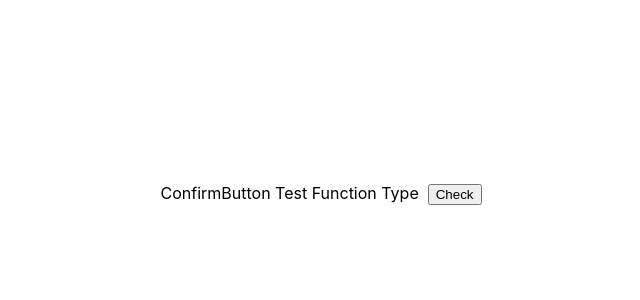
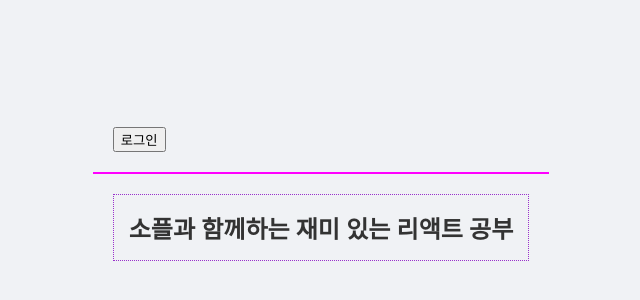
Before and after one commit to kjminn/react_project1, a React (Create React App) app: page / in a window 1280 px wide. Shown: the part 206-506 px from the top of the page, without its empty margins (319-959 px from the left). Built offline with nearby package versions, Linux system fonts and the light colour scheme.

Commit message:
9장 Condition Redering

```diff
--- /dev/null
+++ b/src/chp09/closing_ex/LandingPage.jsx
@@ -0,0 +1,28 @@
+import React, {useState} from "react";
+import Toolbar from "./Toolbar";
+import './toolbar.css';
+
+function LandingPage(){
+    const [isLoggedIn, setIsLoggedIn] = useState(false);
+
+    const onClickLogin = () => {
+        setIsLoggedIn(true);
+    }
+
+    const onClickLogout = () => {
+        setIsLoggedIn(false);
+    }
+
+    return(
+        <div>
+            <Toolbar
+                isLoggedIn={isLoggedIn}
+                onClickLogin={onClickLogin}
+                onClickLogout={onClickLogout}
+            />
+            <h2>소플과 함께하는 재미 있는 리액트 공부</h2>
+        </div>
+    );
+}
+
+export default LandingPage;
--- /dev/null
+++ b/src/chp09/closing_ex/Toolbar.jsx
@@ -0,0 +1,17 @@
+import React from "react";
+import './toolbar.css';
+
+function Toolbar(props) {
+    const {isLoggedIn, onClickLogin, onClickLogout} = props;
+
+    return(
+        <div className="wrapper">
+            {isLoggedIn && <span className={"greeting"}>환영합니다.</span>}
+            {isLoggedIn ?
+                (<button onClick={onClickLogout}>로그아웃</button>) : (<button onClick={onClickLogin}>로그인</button>)}
+        </div>
+    );
+
+}
+
+export default Toolbar;
--- /dev/null
+++ b/src/chp09/closing_ex/toolbar.css
@@ -0,0 +1,14 @@
+.wrapper{
+    padding: 20px;
+    display: flex;
+    flex-direction: row;
+    border-bottom: 2px solid magenta;
+}
+.greeting{
+    margin-right: 15px;
+}
+h2{
+    margin: 20px;
+    padding: 15px;
+    border: 1px dotted darkorchid;
+}
--- /dev/null
+++ b/src/chp09/ex1/Greeting.jsx
@@ -0,0 +1,21 @@
+import React from "react";
+
+function UserGreeting(props) {
+    return <h1>다시 오셨군요~</h1>
+}
+
+function GuestGreeting(props) {
+    return <h1>회원 가입을 해주세요~</h1>
+}
+
+function Greeting(props) {
+    const isLoggedIn = props.isLoggedIn;
+    // const isLoggedIn = true
+    if(isLoggedIn){
+        return <UserGreeting/>
+    }else{
+        return <GuestGreeting/>
+    }
+}
+
+export default Greeting;
--- /dev/null
+++ b/src/chp09/ex2/LoginButton.jsx
@@ -0,0 +1,9 @@
+import React from "react";
+
+function LoginButton(props) {
+    return(
+        <button onClick={props.onClick} style={{backgroundColor: 'blue', color: 'white'}}>로그인</button>
+    );
+}
+
+export default LoginButton;
--- /dev/null
+++ b/src/chp09/ex2/LoginControl.jsx
@@ -0,0 +1,33 @@
+import React, {useState} from "react";
+import LogoutButton from "./LogoutButton";
+import LoginButton from "./LoginButton";
+import Greeting from "../ex1/Greeting";
+
+function LoginControl() {
+    const [isLoggedIn, setIsLoggedIn] = useState(false);
+
+    const handleLogInClick = ()=>{
+        setIsLoggedIn(true)
+    }
+
+    const handleLogOutClick = ()=>{
+        setIsLoggedIn(false)
+    }
+
+    let btn;
+
+    if(isLoggedIn){
+        btn = <LogoutButton onClick={handleLogOutClick}/>
+    }else{
+        btn = <LoginButton onClick={handleLogInClick}/>
+    }
+
+    return(
+        <div>
+            <Greeting isLoggedIn={isLoggedIn}/>
+            {btn}
+        </div>
+    );
+}
+
+export default LoginControl;
--- /dev/null
+++ b/src/chp09/ex2/LogoutButton.jsx
@@ -0,0 +1,9 @@
+import React from "react";
+
+function LogoutButton(props) {
+    return(
+        <button onClick={props.onClick} style={{backgroundColor: 'red', color: 'white'}}>로그아웃</button>
+    );
+}
+
+export default LogoutButton;
--- /dev/null
+++ b/src/chp09/ex3/MainPageWarning.js
@@ -0,0 +1,22 @@
+import React, {useState} from "react";
+import WarningBanner from "./WarningBanner";
+import './MainPage_style.css';
+
+function MainPageWarning() {
+    const [showWarining, setShowWarning] = useState(false);
+
+    const handleToggleClick = () => {
+        setShowWarning(prevShowWarning => !prevShowWarning);
+    }
+
+    return(
+        <div>
+            <WarningBanner warning={showWarining}/>
+            <button onClick={handleToggleClick} className={`toggle-button ${showWarining ? 'hide' : ''}`}>
+                {showWarining ? '감추기' : '보이기'}
+            </button>
+        </div>
+    );
+}
+
+export default MainPageWarning
--- /dev/null
+++ b/src/chp09/ex3/MainPage_style.css
@@ -0,0 +1,80 @@
+/* 전체 페이지 배경 및 폰트 설정 */
+body {
+    font-family: 'Segoe UI', Tahoma, Geneva, Verdana, sans-serif;
+    background-color: #f0f2f5; /* 밝은 회색 배경 */
+    margin: 0;
+    display: flex;
+    justify-content: center;
+    align-items: center;
+    min-height: 100vh;
+    color: #333;
+}
+
+/* 메인 컨테이너 스타일 */
+.main-page-container {
+    background-color: #ffffff; /* 흰색 배경 */
+    border-radius: 12px;
+    box-shadow: 0 6px 20px rgba(0, 0, 0, 0.1); /* 부드러운 그림자 */
+    padding: 30px;
+    text-align: center;
+    width: 100%;
+    max-width: 400px;
+    box-sizing: border-box;
+}
+
+/* 경고 배너 스타일 */
+.warning-banner {
+    background-color: #ffe0b2; /* 연한 주황색 */
+    color: #e65100; /* 진한 주황색 텍스트 */
+    padding: 15px 20px;
+    margin-bottom: 25px;
+    border-radius: 8px;
+    font-weight: bold;
+    font-size: 1.1em;
+    border: 1px solid #ffcc80;
+    animation: fadeIn 0.5s ease-out forwards; /* 등장 애니메이션 */
+}
+
+/* 버튼 스타일 */
+.toggle-button {
+    background-color: #4CAF50; /* 녹색 */
+    color: white;
+    padding: 12px 25px;
+    border: none;
+    border-radius: 8px;
+    font-size: 1em;
+    cursor: pointer;
+    transition: background-color 0.3s ease, transform 0.2s ease;
+    outline: none; /* 클릭 시 테두리 제거 */
+}
+
+.toggle-button:hover {
+    background-color: #45a049; /* 호버 시 약간 어두운 녹색 */
+    transform: translateY(-2px); /* 살짝 위로 이동 */
+}
+
+.toggle-button:active {
+    background-color: #3d8c40; /* 클릭 시 더 어두운 녹색 */
+    transform: translateY(0); /* 원위치 */
+}
+
+/* 감추기 버튼일 때 스타일 (옵션) */
+.toggle-button.hide {
+    background-color: #f44336; /* 빨간색 */
+}
+
+.toggle-button.hide:hover {
+    background-color: #da190b;
+}
+
+/* 애니메이션 키프레임 */
+@keyframes fadeIn {
+    from {
+        opacity: 0;
+        transform: translateY(-10px);
+    }
+    to {
+        opacity: 1;
+        transform: translateY(0);
+    }
+}
--- /dev/null
+++ b/src/chp09/ex3/WarningBanner.jsx
@@ -0,0 +1,15 @@
+import React from "react";
+import './MainPage_style.css';
+
+function WarningBanner(props) {
+    if(!props.warning){
+        return null;
+    }else {
+        return (
+            <div className={"warning-banner"}>경고!!!</div>
+        );
+    }
+
+}
+
+export default WarningBanner;
--- a/src/index.js
+++ b/src/index.js
@@ -10,12 +10,16 @@ import ToggleFunction from "./chp08/ToggleFunction";
 import MyButton_Argument from "./chp08/MyButton_Argument";
 import InputTest from "./chp08/InputTest";
 import ConfirmButtonFunction from "./chp08/ConfirmButtonFunction";
+import Greeting from "./chp09/ex1/Greeting";
+import LoginControl from "./chp09/ex2/LoginControl";
+import MainPageWarning from "./chp09/ex3/MainPageWarning";
+import LandingPage from "./chp09/closing_ex/LandingPage";
 
 const root = ReactDOM.createRoot(document.getElementById('root'));
 
 root.render(
     <React.StrictMode>
-        <ConfirmButtonFunction/>
+        <LandingPage/>
     </React.StrictMode>
 );
 
```
